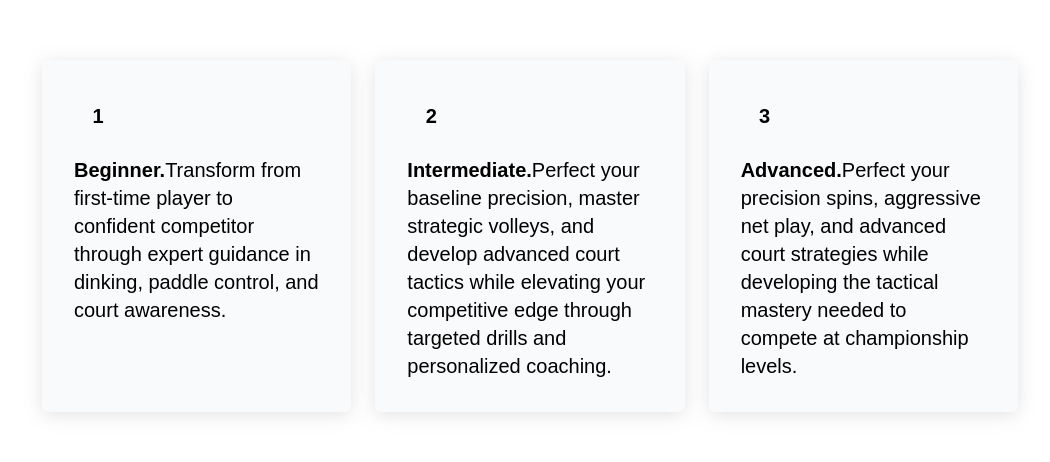
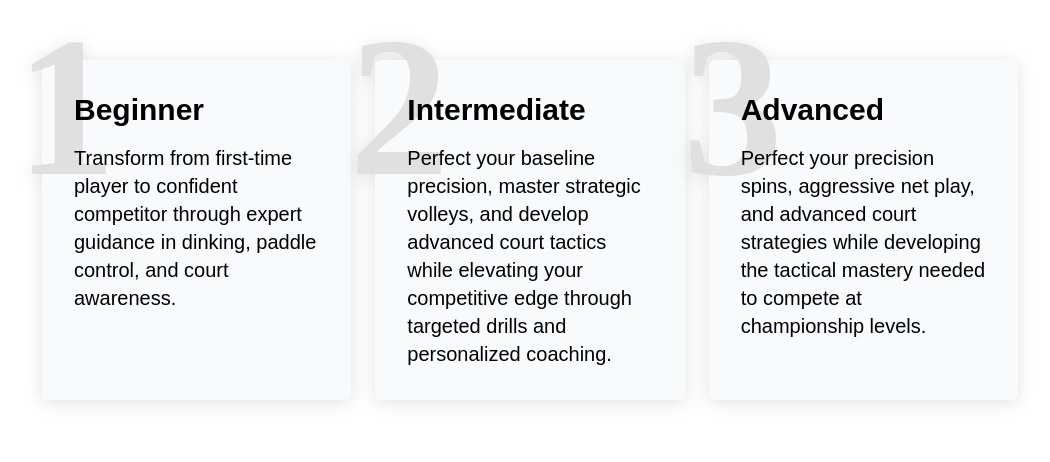
Before and after one commit to Imprasna/chennai-talents-pickleball-academy, a React (Vite) app: page / in a window 1280 px wide. Shown: the part 601-1063 px from the top of the page, without its empty margins (110-1160 px from the left). Built offline with nearby package versions, Linux system fonts and the light colour scheme.

Commit message:
enhancement:how it works redesign

```diff
--- /dev/null
+++ b/src/views/features/home/About.css
@@ -0,0 +1,27 @@
+.level-card:nth-child(1)::before {
+    content: "1";
+}
+
+.level-card:nth-child(2)::before {
+    content: "2";
+}
+
+.level-card:nth-child(3)::before {
+    content: "3";
+}
+
+/* Add more as needed */
+
+.level-card::before {
+    position: absolute;
+    font-size: 200px;
+    font-weight: 900;
+    font-family: 'Times New Roman', Times, serif;
+    margin: 0;
+    margin-inline-start: -58px;
+    margin-block-start: -25px;
+    padding: 0;
+    line-height: 0.4;
+    color: #e0e0e0;
+    z-index: -1;
+}
--- a/src/views/features/home/About.tsx
+++ b/src/views/features/home/About.tsx
@@ -1,4 +1,5 @@
 import React from "react";
+import './About.css'
 
 const About: React.FC = () => {
   return (
@@ -10,33 +11,27 @@ const About: React.FC = () => {
         Mastering the Court
       </h2>
       <div className="grid gap-6 my-16 lg:grid-cols-3">
-        <div className="flex flex-col p-8 space-y-4 rounded-md bg-gray-50 drop-shadow-[0px_3px_9px_#69696930]">
-          <div className="flex items-center justify-center flex-shrink-0 w-12 h-12 text-xl font-bold rounded-full dark:bg-violet-600 dark:text-gray-50">
-            1
-          </div>
+        <div className="flex flex-col p-8 space-y-4 rounded-md bg-gray-50 drop-shadow-[0px_3px_9px_#69696930] relative level-card">
+          <h3 className="text-3xl font-semibold">Beginner</h3>
           <p className="text-xl font-normal">
-            <b>Beginner.</b>Transform from first-time player to confident
+            Transform from first-time player to confident
             competitor through expert guidance in dinking, paddle control, and
             court awareness.
           </p>
         </div>
-        <div className="flex flex-col p-8 space-y-4 rounded-md bg-gray-50 drop-shadow-[0px_3px_9px_#69696930]">
-          <div className="flex items-center justify-center flex-shrink-0 w-12 h-12 text-xl font-bold rounded-full dark:bg-violet-600 dark:text-gray-50">
-            2
-          </div>
+        <div className="flex flex-col p-8 space-y-4 rounded-md bg-gray-50 drop-shadow-[0px_3px_9px_#69696930] relative level-card">
+        <h3 className="text-3xl font-semibold">Intermediate</h3>
           <p className="text-xl font-normal">
-            <b>Intermediate.</b>Perfect your baseline precision, master
+            Perfect your baseline precision, master
             strategic volleys, and develop advanced court tactics while
             elevating your competitive edge through targeted drills and
             personalized coaching.
           </p>
         </div>
-        <div className="flex flex-col p-8 space-y-4 rounded-md bg-gray-50 drop-shadow-[0px_3px_9px_#69696930]">
-          <div className="flex items-center justify-center flex-shrink-0 w-12 h-12 text-xl font-bold rounded-full dark:bg-violet-600 dark:text-gray-50">
-            3
-          </div>
+        <div className="flex flex-col p-8 space-y-4 rounded-md bg-gray-50 drop-shadow-[0px_3px_9px_#69696930] relative level-card">
+        <h3 className="text-3xl font-semibold">Advanced</h3>
           <p className="text-xl font-normal">
-            <b>Advanced.</b>Perfect your precision spins, aggressive net play,
+            Perfect your precision spins, aggressive net play,
             and advanced court strategies while developing the tactical mastery
             needed to compete at championship levels.
           </p>
--- a/src/views/features/home/Hero.tsx
+++ b/src/views/features/home/Hero.tsx
@@ -8,8 +8,8 @@ import { Autoplay } from "swiper/modules";
 const Hero: React.FC = () => {
   return (
     <div>
-      <div className="grid gap-6 text-center lg:grid-cols-2 xl:grid-cols-5 md:grid-cols-1">
-        <div className="flex flex-col justify-center items-center w-full rounded-md xl:col-span-2 dark:bg-gray-50">
+      <div className="grid gap-6 text-center lg:grid-cols-2 xl:grid-cols-6 md:grid-cols-1">
+        <div className="flex flex-col justify-center items-center w-full rounded-md xl:col-span-3 dark:bg-gray-50">
           <span className="block mb-2 dark:text-violet-600">
             Chennai Talents Pickle Ball Academy
           </span>
@@ -22,7 +22,7 @@ const Hero: React.FC = () => {
             </span>
             The ultimate pickleball system for players at every level.
           </p>
-          <button className="xl:w-full md:w-1/2 w-full py-2 font-semibold rounded-md bg-yellow-300 text-gray-800">
+          <button className="md:w-1/2 w-full py-2 font-semibold rounded-md bg-yellow-300 text-gray-800">
             Sign Up Today
           </button>
         </div>
```
